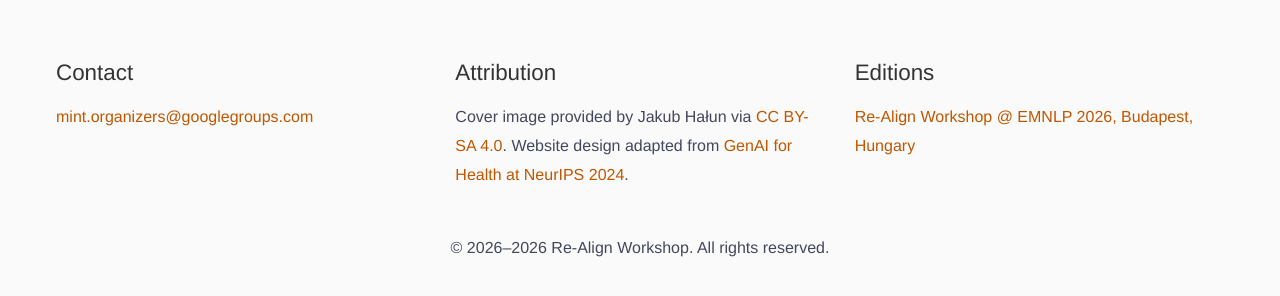
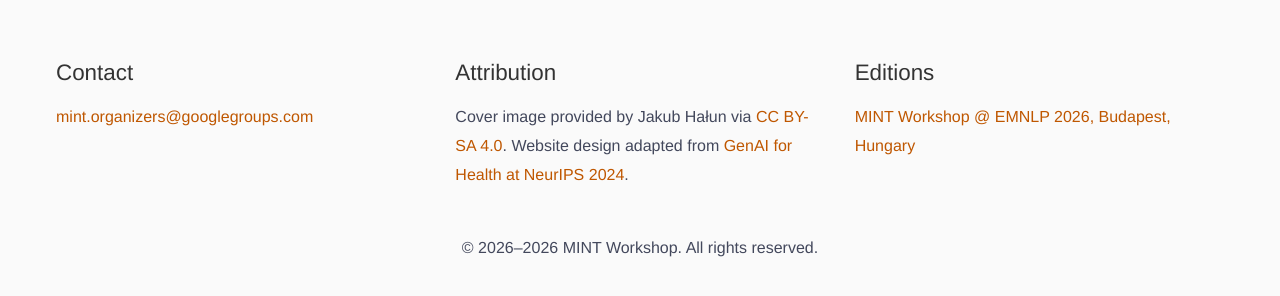
Before and after one commit to MINTworkshop/MINTworkshop.github.io, a Jekyll site: the page built from 2026/index.md, in a window 1280 px wide and 900 px high, scrolled down 5392 px. Shown: the part 578-874 px from the top of the window. Built offline with Jekyll 4.4.1, drawn with Linux system fonts in a browser that asks for light colours.

Commit message:
workshop final draft

```diff
--- a/_includes/footer.html
+++ b/_includes/footer.html
@@ -29,7 +29,7 @@
         for edition in sorted_editions %}
         <p class="mb-1">
           <a href="/{{ edition.year }}"
-            >Re-Align Workshop @ {{ edition.location }}</a
+            >MINT Workshop @ {{ edition.location }}</a
           >
         </p>
         {% endfor %}
@@ -41,7 +41,7 @@
         <p class="mb-0">
           {% assign first_year = site.editions | map: "year" | sort | first %}
           {% assign last_year = site.editions | map: "year" | sort | last %}
-          &copy; {{ first_year }}–{{ last_year }} Re-Align Workshop. All rights
+          &copy; {{ first_year }}–{{ last_year }} MINT Workshop. All rights
           reserved.
         </p>
       </div>
```
